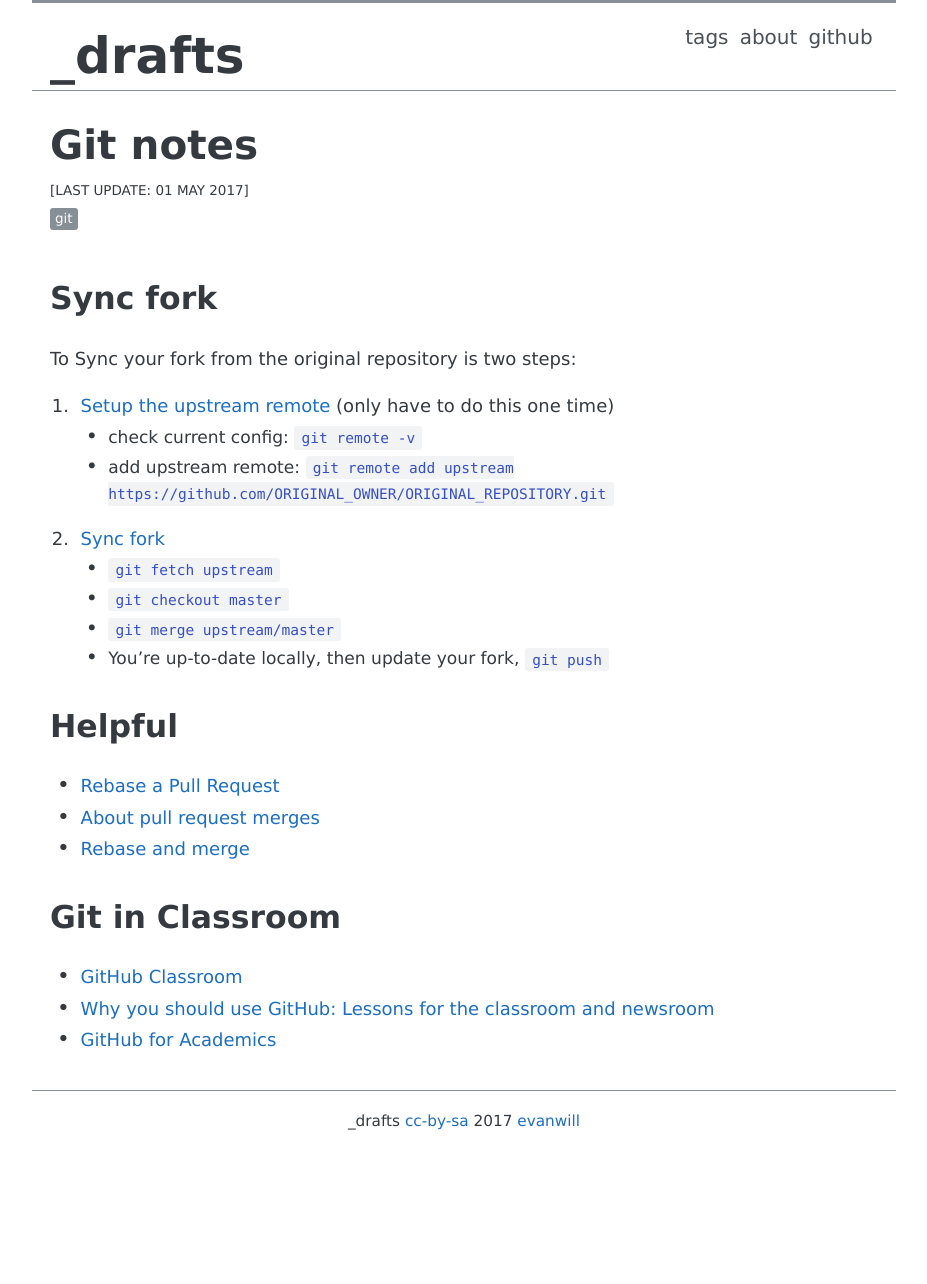
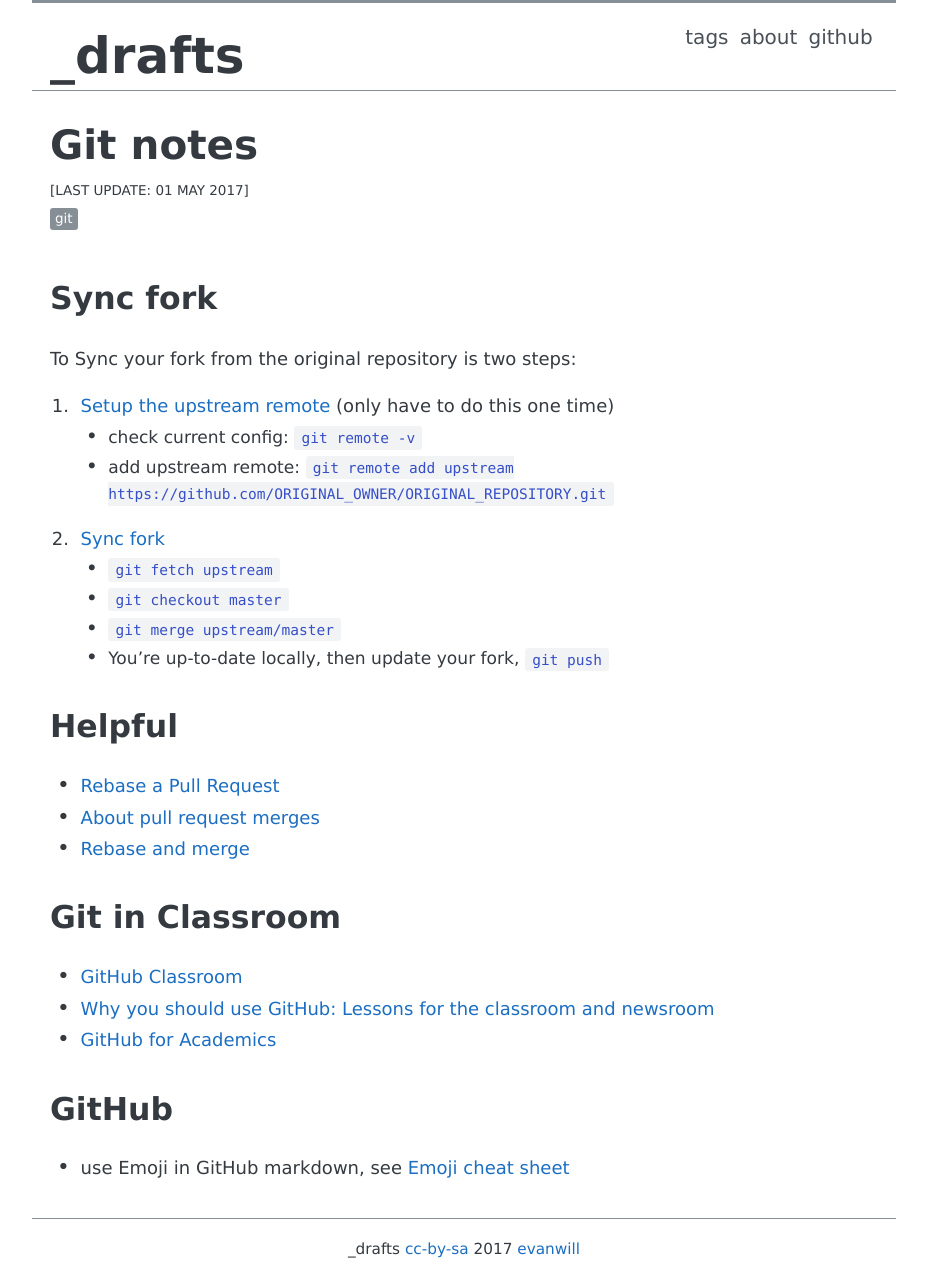
Before and after one commit to evanwill/_drafts, a Jekyll site: the page built from _notes/git-notes.md, in a window 1280 px wide. Shown: the whole page, without its empty margins (176-1103 px from the left). Built offline with Jekyll 4.4.1, drawn with Linux system fonts in a browser that asks for light colours; before the commit the page ends 1156 px from its top, so only the background shows below that.

Commit message:
Update git-notes.md

```diff
--- a/_notes/git-notes.md
+++ b/_notes/git-notes.md
@@ -29,3 +29,7 @@ To Sync your fork from the original repository is two steps:
 - [GitHub Classroom](https://classroom.github.com/)
 - [Why you should use GitHub: Lessons for the classroom and newsroom](http://www.storybench.org/use-github-lessons-classroom-newsroom/)
 - [GitHub for Academics](http://www.digitalpedagogylab.com/hybridped/push-pull-fork-github-for-academics/)
+
+## GitHub
+
+- use Emoji in GitHub markdown, see [Emoji cheat sheet](https://www.webpagefx.com/tools/emoji-cheat-sheet/)
```
